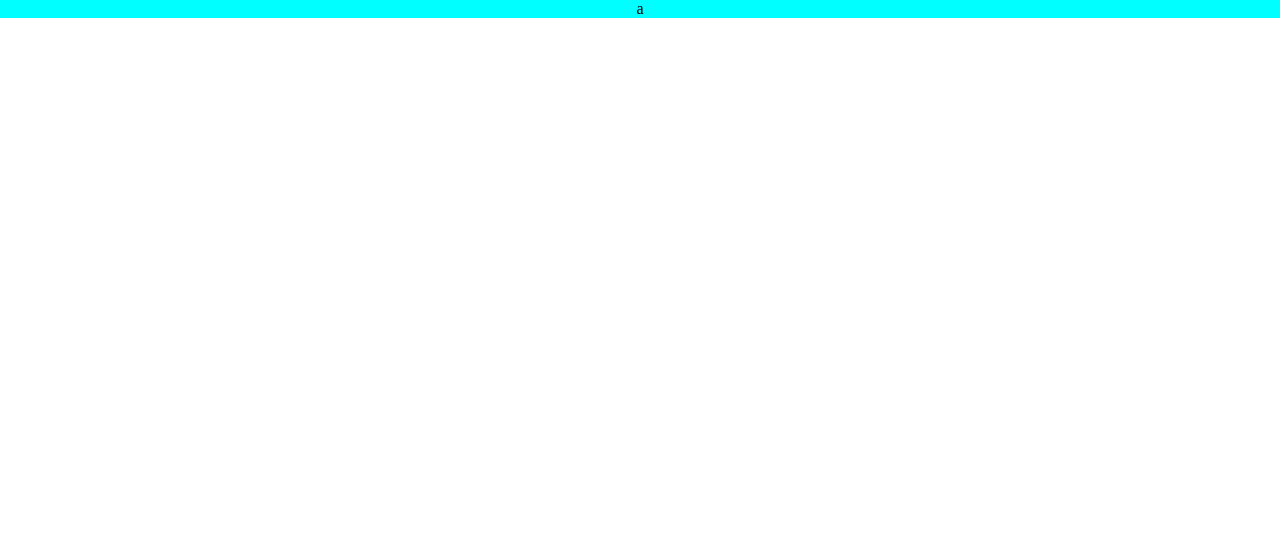
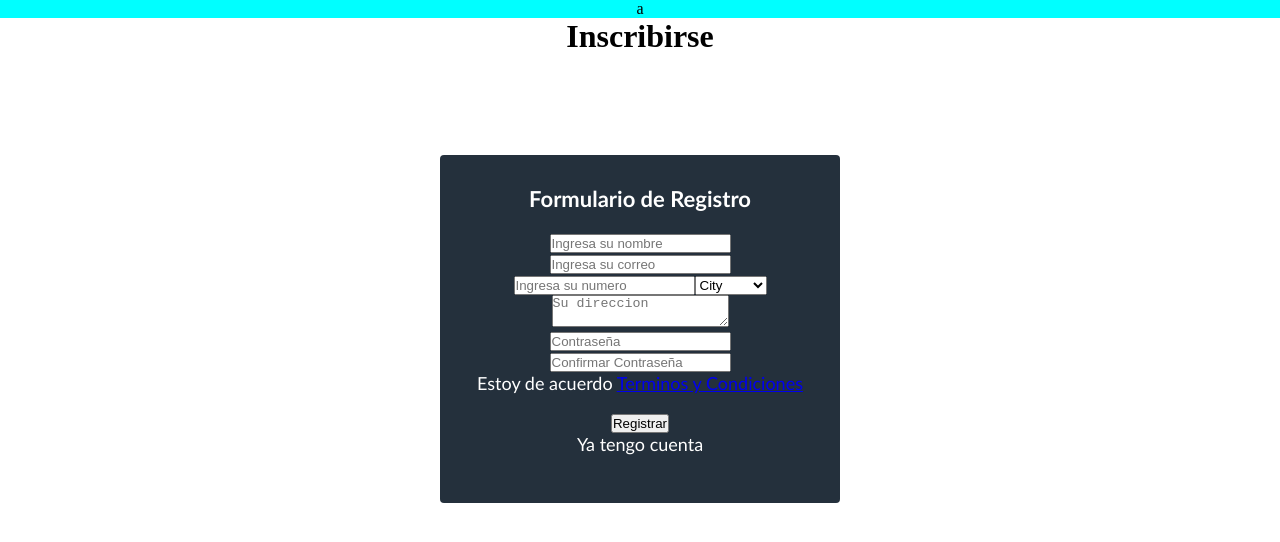
Before and after one commit to JuanPabloRami/Project-TouristAPP, a React (Create React App) app: page / in a window 1280 px wide. Shown: the top 542 px of the page. Built offline with nearby package versions, Linux system fonts and the light colour scheme.

Commit message:
Avance formulario de registro

```diff
--- a/src/App.js
+++ b/src/App.js
@@ -1,11 +1,13 @@
 import './App.css';
 import { Navbar} from '../src/components/Navbar/Navbar'
+import {Registro} from '../src/components/Registro/Registro'
 
 
 function App() {
   return (
     <div className="App">
       <Navbar />
+      <Registro/>
     </div>
   );
 }
--- a/src/components/Navbar/Navbar.jsx
+++ b/src/components/Navbar/Navbar.jsx
@@ -1,4 +1,5 @@
  import React from 'react'
+import { Registro } from '../Registro/Registro'
 
 
  export const Navbar = () => {
--- a/src/components/Registro/Registro.jsx
+++ b/src/components/Registro/Registro.jsx
@@ -2,8 +2,26 @@ import React from 'react'
 
 export const Registro = () => {
   return (
-    <form>
-        Registro
-    </form>
+    <div>
+        <h1>Inscribirse</h1>
+        <section className="form-register">
+            <h4>Formulario de Registro</h4>
+            <input type="text" className="controls" name="nombres" id="nombre" placeholder="Ingresa su nombre"></input>
+            <input type="email" className="controls" name="correo" id="correo" placeholder="Ingresa su correo"></input>
+            <input type="number" className="controls" name="numero" id="numero" placeholder="Ingresa su numero"></input>
+            <select type="text" name="ciudades" id="ciudades" placeholder="Ciudad">
+                <option >City</option>
+                <option value="value1">Armenia</option>
+                <option value="value2">Pasto</option>
+                <option value="value3">Cali</option>
+            </select>
+            <textarea type="text" name="direccion" placeholder="Su direccion"></textarea>
+            <input type="password" name="contraseña" id="contraseña" placeholder="Contraseña"></input>
+            <input type="password" name="confirContraseña" id="confirContraseña" placeholder="Confirmar Contraseña"></input>
+            <p>Estoy de acuerdo <a href='#'>Terminos y Condiciones</a></p>
+            <input className="botons" type="submit" value="Registrar"/>
+            <p><a href='#'></a>Ya tengo cuenta</p>
+        </section>
+    </div>
   )
 }
--- a/src/index.css
+++ b/src/index.css
@@ -1,9 +1,57 @@
 *{
   margin: 0;
   padding: 0;
+  box-sizing: border-box;
 }
 nav{
   background-color: aqua;
   width: 100%;
   height: 30%;
 }
+
+.form-register{
+  width: 400px;
+  background-color: #24303c;
+  padding: 30px;
+  margin: auto;
+  margin-top: 100px;
+  border-radius:4px;
+  font-family: 'calibri', sans-serif;
+  color: #fff;
+}
+
+.form-register h4{
+  font-size:22px;
+  margin-bottom: 20px;
+}
+
+.cotrols{
+  width: 100%;
+  background:#24303c;
+  padding: 4px;
+  margin-bottom:16px;
+  border: 1px solid #1f53c5;
+  font-family: 'calibri';
+  font-size: 18px;
+}
+
+.form-register p {
+  height:40px;
+  text-align: center;
+  font-size: 18px;
+}
+
+.form-register a:hover {
+  color: white;
+  text-decoration: underline;
+}
+
+.form-register botons {
+  width: 100%;
+  background: #1f53c5;
+  border:none;
+  padding:12px;
+  color: white;
+  margin:16px 0;
+  font-size: 16px;
+}
```
